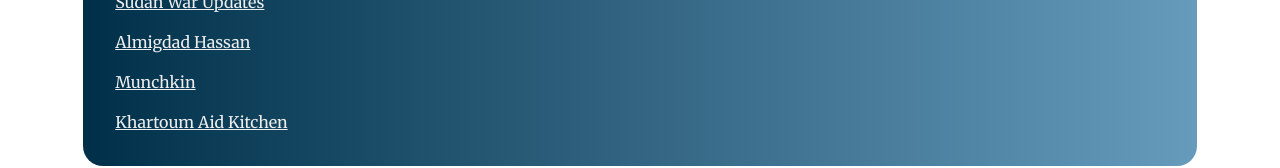
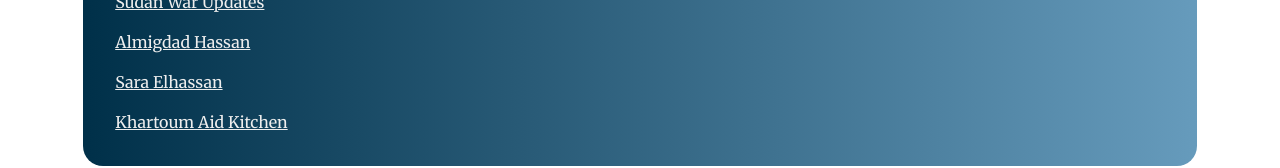
Before and after one commit to mojmo/KeepEyesOnSudan, a React (Vite) app: page / in a window 1280 px wide. Shown: the part 3631-3799 px from the top of the page. Built offline with nearby package versions, Linux system fonts and the light colour scheme; no server answers; a web font is replaced by a local one.

Commit message:
fix: update footer links and descriptions for Sara Elhassan in multiple languages

```diff
--- a/src/components/Footer.tsx
+++ b/src/components/Footer.tsx
@@ -26,8 +26,8 @@
                             <span className="tooltiptext">{t('footer.almigdadHassanDescription')}</span>
                         </a>
                         <a className="tooltip" href="https://x.com/BSonblast" target="_blank">
-                            {t('footer.munchkin')}
-                            <span className="tooltiptext">{t('footer.munchkinDescription')}</span>
+                            {t('footer.saraElhassan')}
+                            <span className="tooltiptext">{t('footer.saraElhassanDescription')}</span>
                         </a>
                         <a className="tooltip" href="https://x.com/KhartoumKitchen" target="_blank">
                             {t('footer.khartoumAidKitchen')}
--- a/src/i18n/locales/ar.json
+++ b/src/i18n/locales/ar.json
@@ -51,8 +51,8 @@
         "sudanWarUpdatesDescription": "منصة حرة يديرها شباب مستقلون متخصصون في تغطية الأحداث اليومية وتلخيص الوضع في السودان.",
         "almigdadHassan": "المقداد حسن",
         "almigdadHassanDescription": "مراسل قنوات العربية و الحدث - السودان.",
-        "munchkin": "مانشكين",
-        "munchkinDescription": "صانع محتوى",
+        "saraElhassan": "سارة الحسن",
+        "saraElhassanDescription": "صانعة محتوى تهتم بتسليط الضوء على الوضع الانساني و اخر الاحداث في السودان وتقديم المساعدات للحالات الحرجة",
         "khartoumAidKitchen": "مطبخ الخرطوم للإغاثة",
         "khartoumAidKitchenDescription": "مبادرة غير ربحية تساعد في إطعام الأسر المحتاجة في السودان",
         "copyright": "صمم وطور بواسطة ",
--- a/src/i18n/locales/en.json
+++ b/src/i18n/locales/en.json
@@ -51,8 +51,8 @@
         "sudanWarUpdatesDescription": "A free platform run by independent youth specializing in reporting on daily events and summarizing the situation in Sudan.",
         "almigdadHassan": "Almigdad Hassan",
         "almigdadHassanDescription": "Correspondent @AlArabiya @AlHadath Channels-Sudan.",
-        "munchkin": "Munchkin",
-        "munchkinDescription": "Content Creator",
+        "saraElhassan": "Sara Elhassan",
+        "saraElhassanDescription": "A content creator who focuses on raising awareness about the humanitarian crisis and current events in Sudan, as well as providing assistance in urgent needs.",
         "khartoumAidKitchen": "Khartoum Aid Kitchen",
         "khartoumAidKitchenDescription": "non-profit initiative helping to feed families in need in Sudan",
         "copyright": "Designed and developed by ",
--- a/src/i18n/locales/fr.json
+++ b/src/i18n/locales/fr.json
@@ -51,8 +51,8 @@
         "sudanWarUpdatesDescription": "Une plateforme gratuite gérée par des jeunes indépendants spécialisés dans le reportage des événements quotidiens et la synthèse de la situation au Soudan.",
         "almigdadHassan": "Almigdad Hassan",
         "almigdadHassanDescription": "Correspondant @AlArabiya @AlHadath Channels - Soudan.",
-        "munchkin": "Munchkin",
-        "munchkinDescription": "Créateur de contenu",
+        "saraElhassan": "Sara Elhassan",
+        "saraElhassanDescription": "Une créatrice de contenu qui s'attache à sensibiliser le public à la crise humanitaire et à l'actualité au Soudan, ainsi qu'à fournir une aide en cas de besoins urgents.",
         "khartoumAidKitchen": "Cuisine d'aide de Khartoum",
         "khartoumAidKitchenDescription": "Initiative à but non lucratif aidant à nourrir les familles dans le besoin au Soudan",
         "copyright": "Conçu et développé par ",
```
